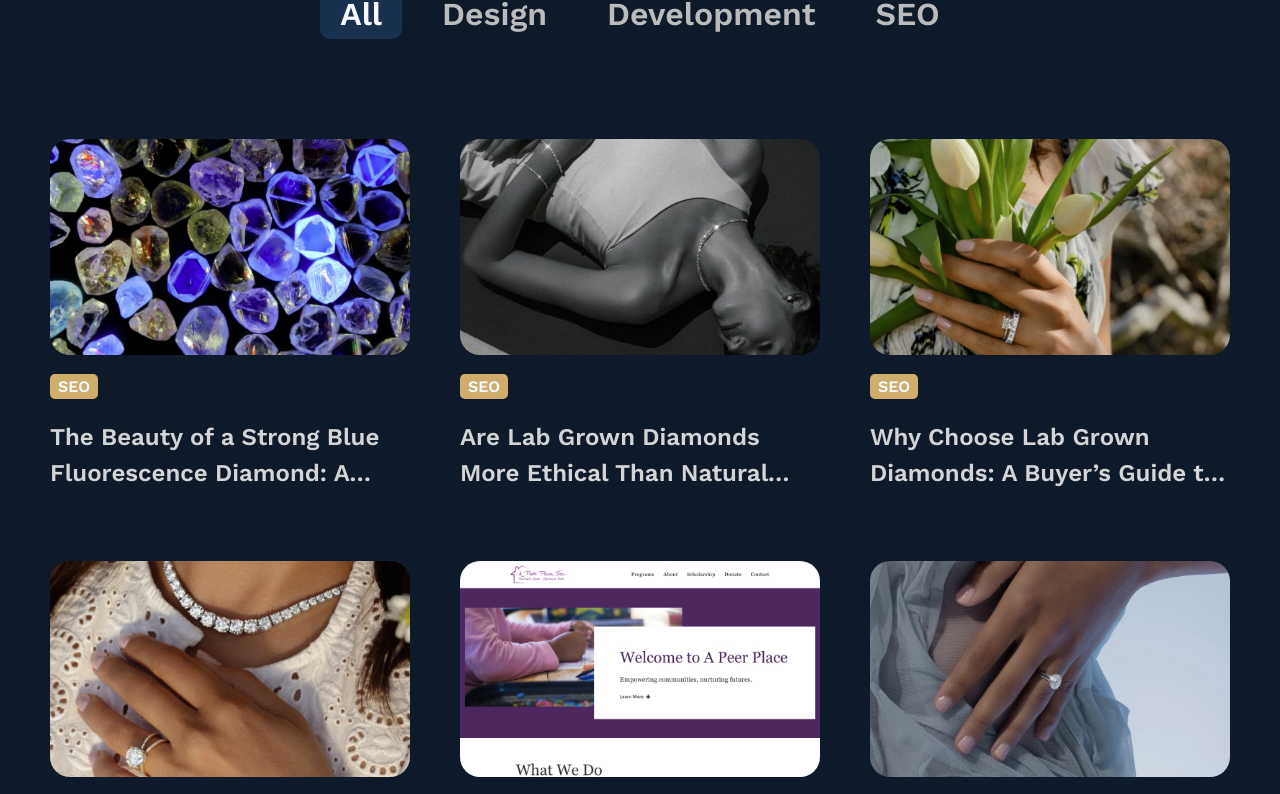
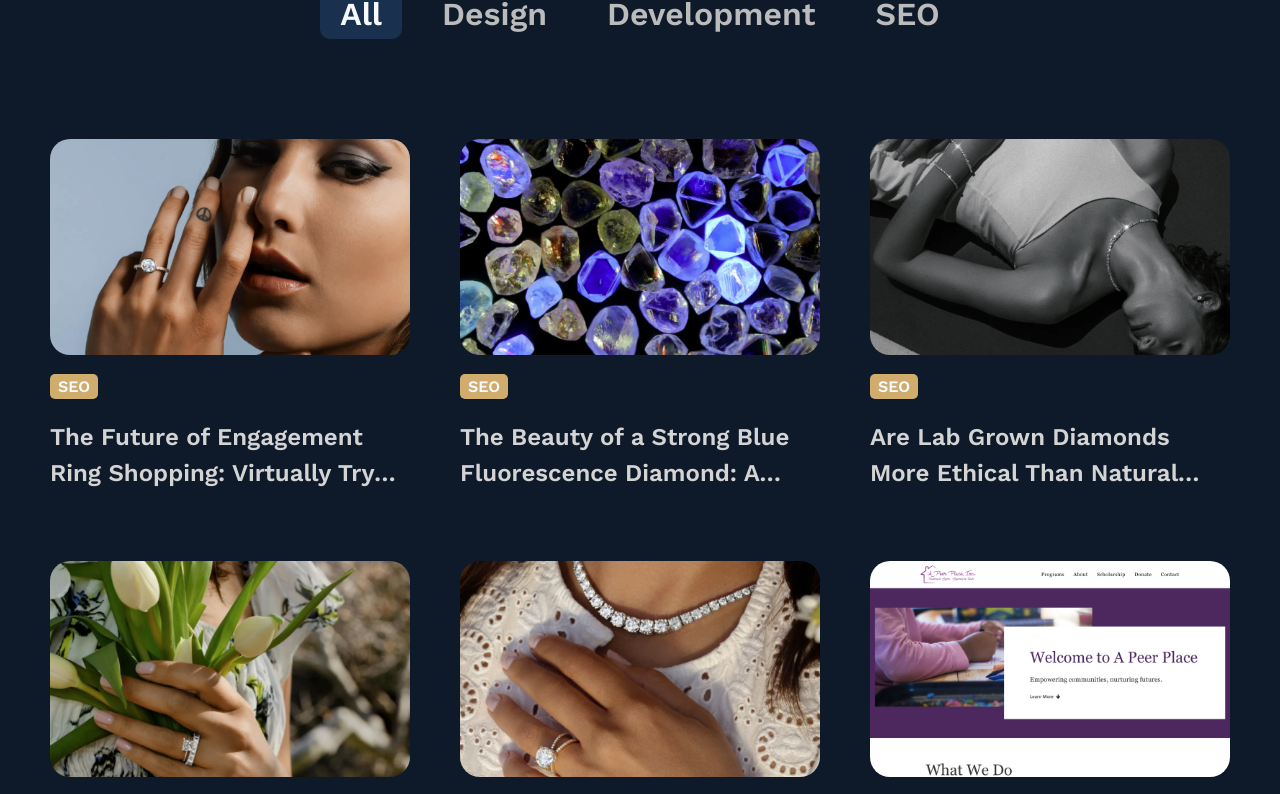
Before and after one commit to Count-MonteCristo/portfolio, a React (Create React App) app: page /portfolio in a window 1280 px wide. Shown: the part 865-1659 px from the top of the page. Built offline with nearby package versions, Linux system fonts and the light colour scheme.

Commit message:
content update

```diff
--- a/src/components/projectsData.js
+++ b/src/components/projectsData.js
@@ -35,6 +35,7 @@ import hpht from "../assets/project-images/hpht.jpg";
 import choose from "../assets/project-images/choose.jpg";
 import moreEthical from "../assets/project-images/moreEthical.jpg";
 import blueFluorescence from "../assets/project-images/blueFluorescence.jpg";
+import virtual from "../assets/project-images/virtual.jpg";
 
 const projectsData = [
   //CO Blog Posts
@@ -230,6 +231,14 @@ const projectsData = [
     completionDate: "2023/09/14",
     link: "https://www.cleanorigin.com/blog/strong-blue-fluorescence-diamond/",
   },
+  {
+    id: 38,
+    name: "The Future of Engagement Ring Shopping: Virtually Try on Rings",
+    tags: ["SEO"],
+    image: virtual,
+    completionDate: "2023/09/15",
+    link: "https://www.cleanorigin.com/blog/virtually-try-on-rings/",
+  },
 
   //TP Articles
   {
```
Also changed, not shown: src/assets/project-images/virtual.jpg (added).
